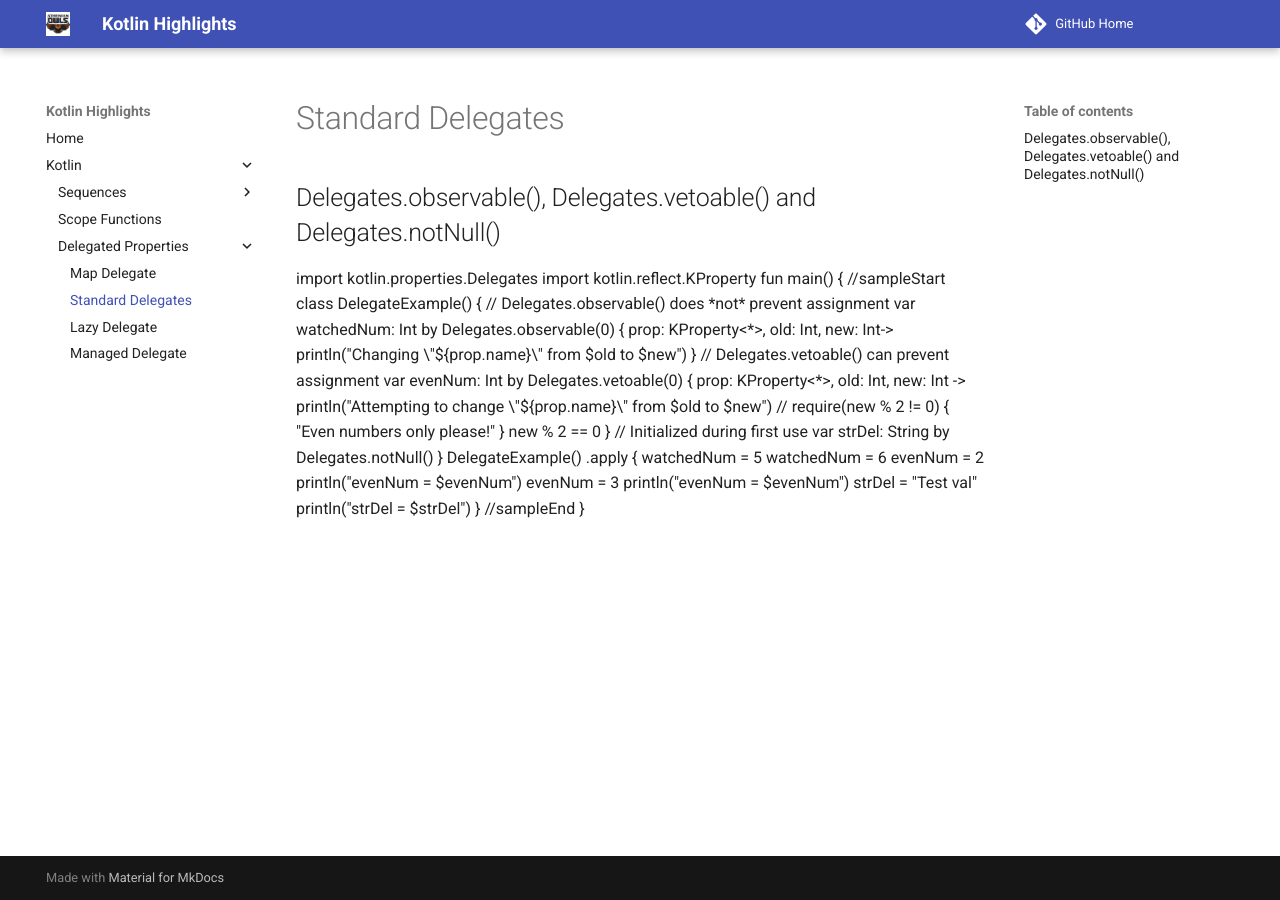
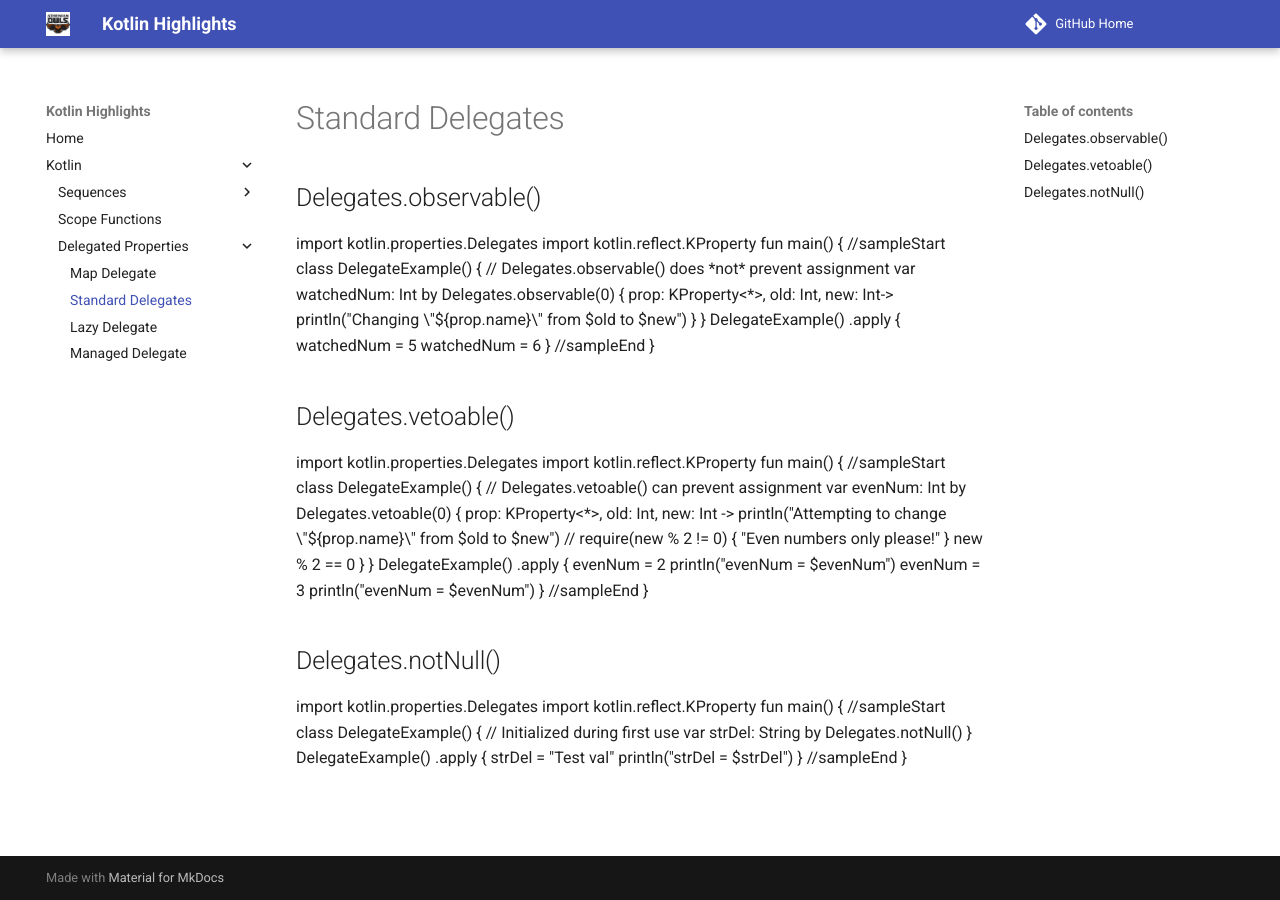
Before and after one commit to athenian-programming/kotlin-highlights, an MkDocs documentation site: the page built from docs/standard-delegates.md, in a window 1280 px wide. Built offline with MkDocs 1.6.1 and Material for MkDocs 9.7.7, drawn with Linux system fonts in a browser that asks for light colours.

Commit message:
Update docs

```diff
--- a/docs/standard-delegates.md
+++ b/docs/standard-delegates.md
@@ -1,6 +1,6 @@
 # Standard Delegates
 
-## Delegates.observable(), Delegates.vetoable() and Delegates.notNull()
+## Delegates.observable()
 
 <div class="kotlin-code">
 import kotlin.properties.Delegates
@@ -13,28 +13,60 @@ fun main() {
     var watchedNum: Int by Delegates.observable(0) { prop: KProperty&lt;*>, old: Int, new: Int->
       println("Changing \"${prop.name}\" from $old to $new")
     }
+  }
 
+  DelegateExample()
+    .apply {
+      watchedNum = 5
+      watchedNum = 6
+    }
+//sampleEnd
+}
+</div>
+
+## Delegates.vetoable()
+
+<div class="kotlin-code">
+import kotlin.properties.Delegates
+import kotlin.reflect.KProperty
+
+fun main() {
+//sampleStart
+  class DelegateExample() {
     // Delegates.vetoable() can prevent assignment
     var evenNum: Int by Delegates.vetoable(0) { prop: KProperty&lt;*>, old: Int, new: Int ->
       println("Attempting to change \"${prop.name}\" from $old to $new")
       // require(new % 2 != 0) { "Even numbers only please!" }
       new % 2 == 0
     }
+  }
 
+  DelegateExample()
+    .apply {
+      evenNum = 2
+      println("evenNum = $evenNum")
+      evenNum = 3
+      println("evenNum = $evenNum")
+    }
+//sampleEnd
+}
+</div>
+
+## Delegates.notNull()
+
+<div class="kotlin-code">
+import kotlin.properties.Delegates
+import kotlin.reflect.KProperty
+
+fun main() {
+//sampleStart
+  class DelegateExample() {
     // Initialized during first use
     var strDel: String by Delegates.notNull()
   }
 
   DelegateExample()
     .apply {
-      watchedNum = 5
-      watchedNum = 6
-
-      evenNum = 2
-      println("evenNum = $evenNum")
-      evenNum = 3
-      println("evenNum = $evenNum")
-
       strDel = "Test val"
       println("strDel = $strDel")
     }
```
